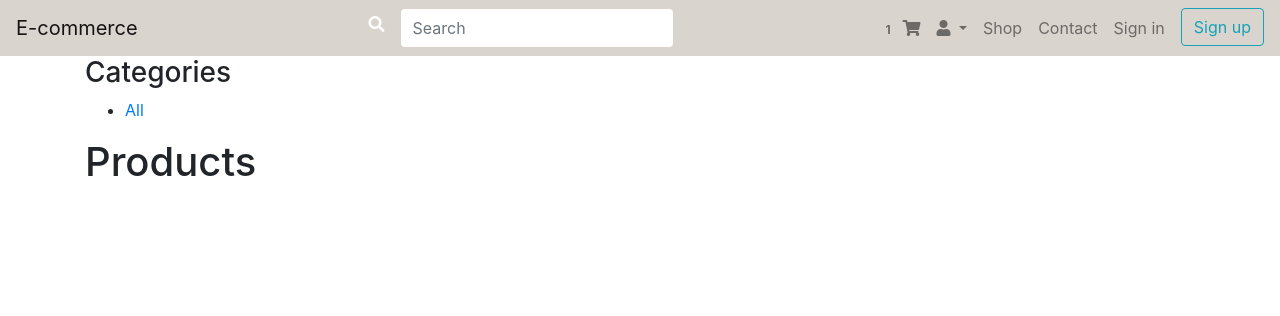
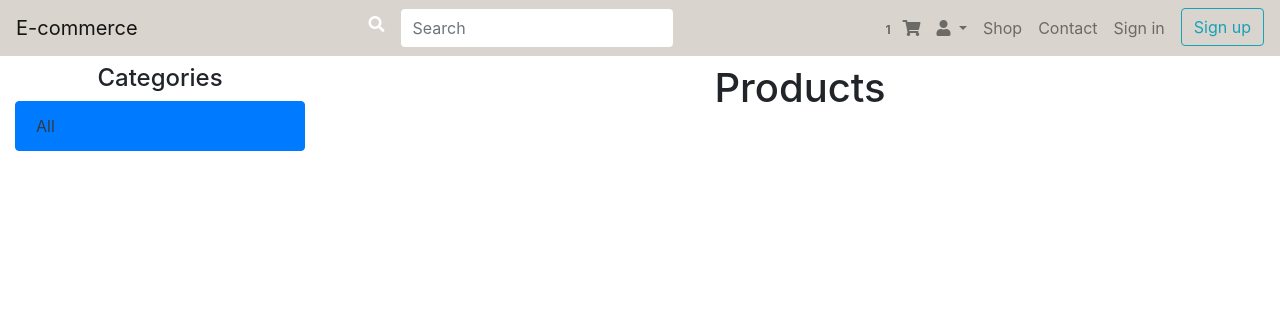
Before and after one commit to SheraramPrajapat1998/e-commerce_assignment, a Django app: page / in a window 1280 px wide. Shown: the top 316 px of the page. Run offline with Django 3.2, Linux system fonts and the light colour scheme; data that the repository does not hold is empty; some libraries are stand-ins or nearby versions.

Commit message:
styling added for product list and detail

```diff
--- a/src/ecommerce/settings.py
+++ b/src/ecommerce/settings.py
@@ -137,7 +137,7 @@ MEDIA_ROOT = os.path.join(os.path.dirname(BASE_DIR), 'static_cdn', 'media_root')
 
 # login, logout settings
 CRISPY_TEMPLATE_PACK = 'bootstrap4'
-LOGIN_REDIRECT_URL = 'dashboard'
+LOGIN_REDIRECT_URL = 'shop:product_list'
 LOGIN_URL = 'login'
 LOGOUT_URL = 'logout'
 
--- a/src/shop/templates/shop/product/list.html
+++ b/src/shop/templates/shop/product/list.html
@@ -10,32 +10,38 @@
 {% endblock title %}
 
 {% block content %}
-  <div id="sidebar">
-    <h3>Categories</h3>
-    <ul>
-      <li {% if not category %} class="selected" {% endif %}>
-        <a href="{% url 'shop:product_list' %}">All</a>
+  <div class="row mt-2">
+    <div id="sidebar" class="col-3">
+      <h4 class="text-center">Categories</h3>
+      <ul class="list-group">
+        <li class="list-group-item {% if not category %} active {% endif %}">
+          <a class="nav-link m-0 p-0 text-dark" href="{% url 'shop:product_list' %}">All</a>
         </li>
 
         {% for c in categories %}
-        <li {% if category.slug == c.slug %}class="selected" {% endif %}>
-          <a href="{{ c.get_absolute_url }}">{{ c.name }}</a>
+          <li class="list-group-item {% if category.slug == c.slug %} active {% endif %}">
+            <a class="nav-link m-0 p-0 text-dark" href="{{ c.get_absolute_url }}">{{ c.name }}</a>
           </li>
         {% endfor %}
       </ul>
     </div>
-  <div id="main" class="product-list">
-    <h1>{% if category %}{{ category.name }}{% else %}Products
-      {% endif %}</h1>
+    <div id="main" class="product-list col-9">
+      <h1 class="text-center">{% if category %}{{ category.name }}{% else %}Products{% endif %}</h1>
+      <div class="row ">
         {% for product in products %}
-    <div class="item">
+          <div class="card" style="width: 18rem;">
             <a href="{{ product.get_absolute_url }}">
-        <img src="{% if product.image %}{{ product.image.url }}{% endif %}">
+              <img src="{{ product.image.url }}" class="card-img-top" alt="{{ product.name }}">
             </a>
-      <a href="{{ product.get_absolute_url }}">{{ product.name }}</ a>
-        <br>
-        ${{ product.price }}
+            <div class="card-body">
+              <h5 class="card-title text-capitalize">{{ product.name }}</h5>
+              <p class="card-text">{{ product.description|truncatewords:20|linebreaks }}</p>
+              <a href="#" class="btn btn-outline-success">View</a>
+              <h4 class="float-right">${{ product.price }}</h4>
+            </div>
           </div>
         {% endfor %}
       </div>
+    </div>
+  </div>
 {% endblock content %}
--- a/src/templates/base.html
+++ b/src/templates/base.html
@@ -36,7 +36,7 @@
       </ul>
     {% endif %}
 
-    <div class="container">
+    <div class="container-fluid">
       {% block content %}
       {% endblock content %}
     </div>
```
Also changed, not shown: src/shop/templates/shop/product/detail.html (+10 -5 lines), 2 other files. Lines whose indentation alone changed are shown as unchanged.
